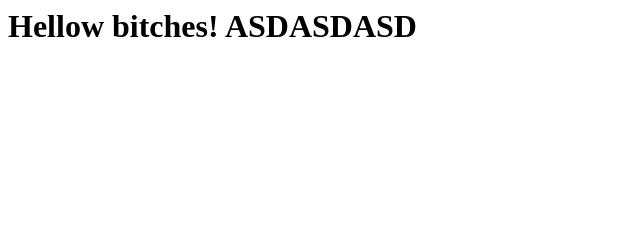
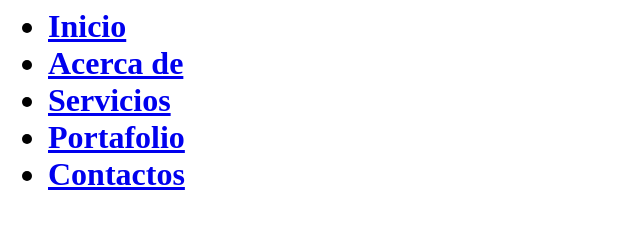
Before and after one commit to Alguerrerov/Portfolio, a plain HTML site: page index.html in a window 1280 px wide. Shown: the whole page, without its empty margins (0-640 px from the left). Drawn offline with Linux system fonts and the light colour scheme.

Commit message:
Update index.html

```diff
--- a/index.html
+++ b/index.html
@@ -1,4 +1,11 @@
-<h1>Hellow bitches!
-
-    ASDASDASD
+<h1>
+    <nav>
+        <ul>
+            <li><a href="#">Inicio</a></li>
+            <li><a href="#">Acerca de</a></li>
+            <li><a href="#">Servicios</a></li>
+            <li><a href="#">Portafolio</a></li>
+            <li><a href="#">Contactos</a></li>
+        </ul>
+    </nav>
 </h1>
```
